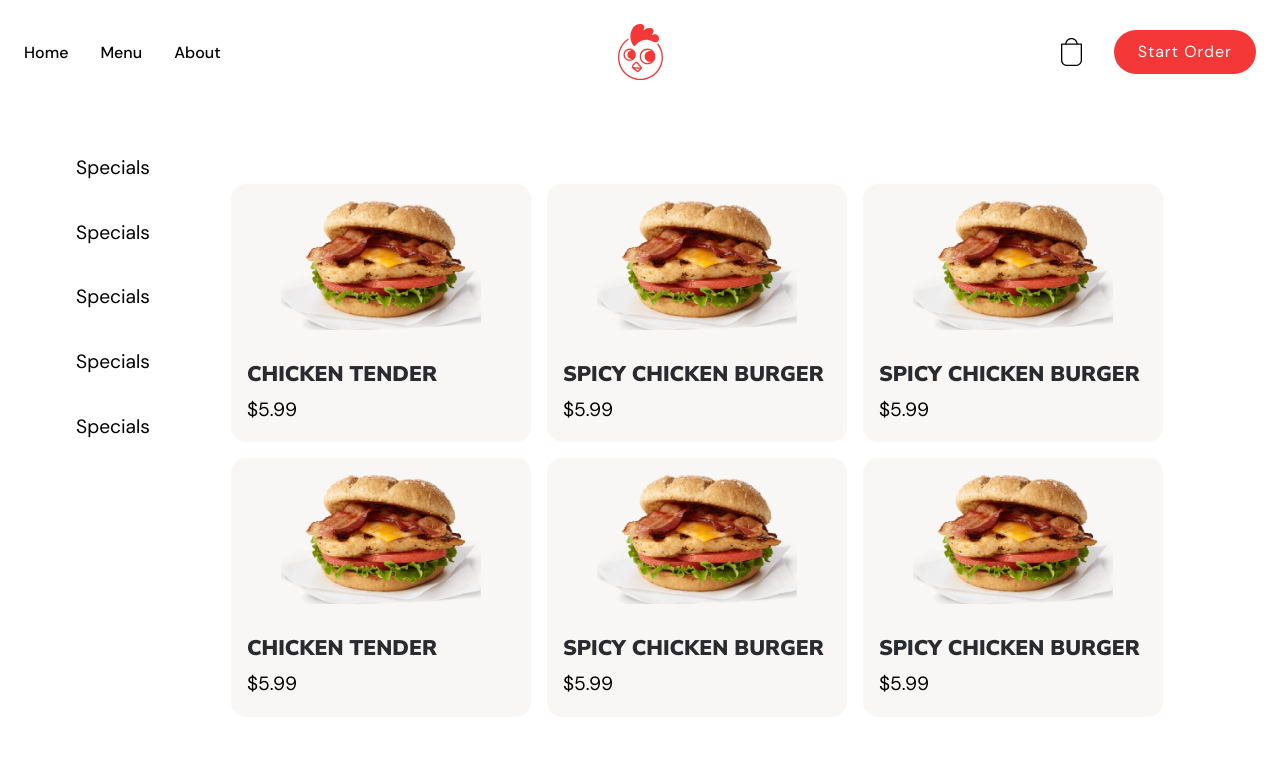
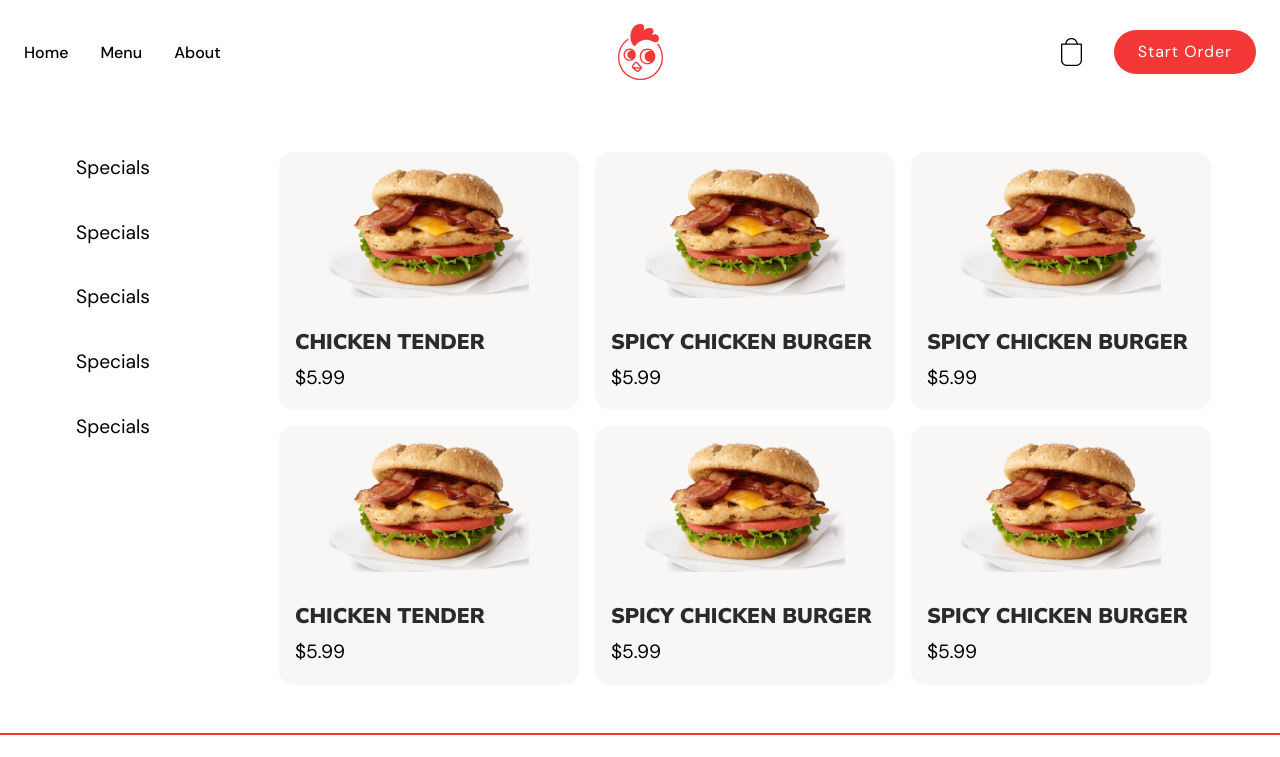
Before and after one commit to adamdesigndev/champs, a Vue app in the folder champs-food/: page /menu in a window 1280 px wide. Shown: the top 757 px of the page. Built offline with nearby package versions, Linux system fonts and the light colour scheme.

Commit message:
Updated food list

```diff
--- a/champs-food/src/assets/styles.css
+++ b/champs-food/src/assets/styles.css
@@ -49,9 +49,9 @@ body {
 
 /* content with sidebar in single item, cart, & checkout */
 .with-sidebar {
-  --main-min-width: 350px;
-  --side-bar-size: 100px;
-  --gap: 2rem;
+  --main-min-width: 250px;
+  --side-bar-size: 200px;
+  --gap: 7rem;
 
   display: flex;
   gap: var(--gap);
--- a/champs-food/src/components/FoodItemsList.vue
+++ b/champs-food/src/components/FoodItemsList.vue
@@ -25,6 +25,5 @@
     display: flex;
     flex-wrap: wrap;
     gap: 1rem;
-    padding: 2rem;
   }
   </style>
```
